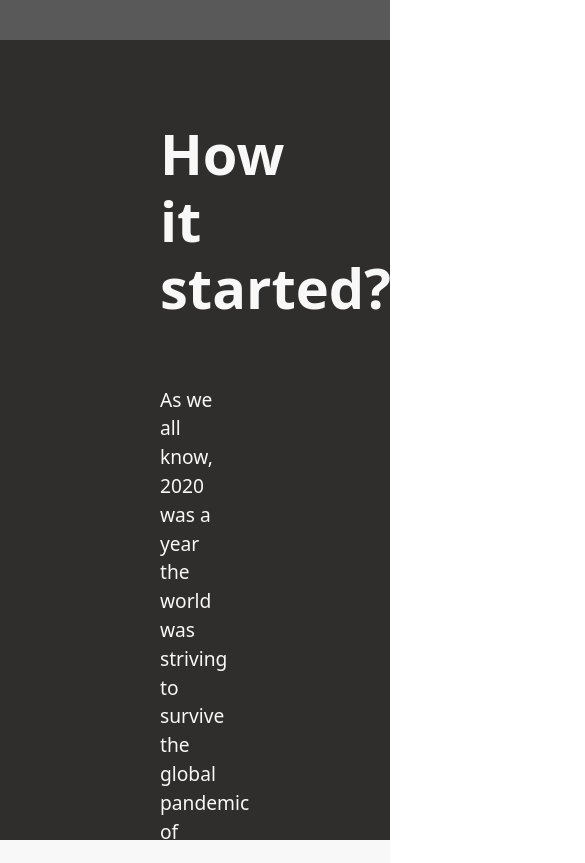
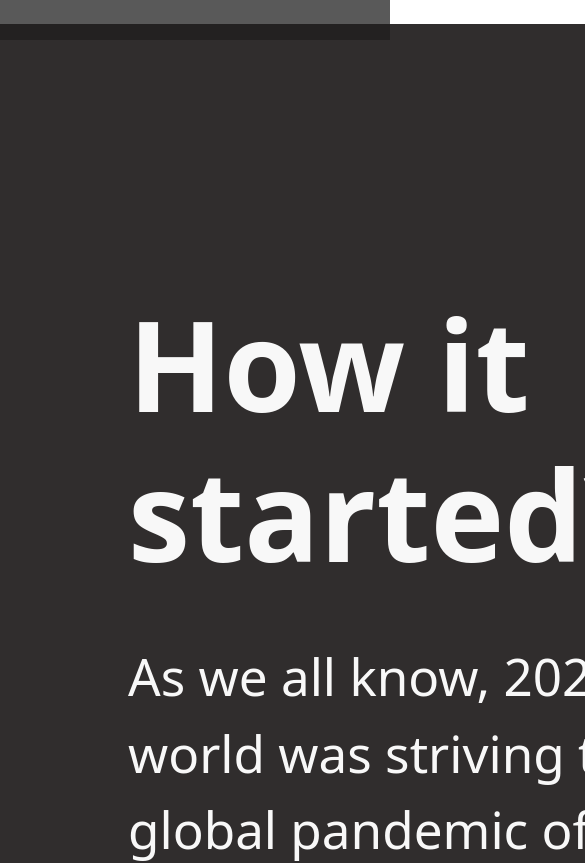
Before and after one commit to NidaSagri/ngo-website, a React (Create React App) app: page /aboutus in a window 390 px wide. Shown: the part 740-1603 px from the top of the page, 585 px wide, since content can reach past the window. Built offline with nearby package versions, Linux system fonts and the light colour scheme; grey boxes are pictures that could not be loaded.

Commit message:
added media query

```diff
--- a/src/components/Footer/Footer.css
+++ b/src/components/Footer/Footer.css
@@ -42,6 +42,29 @@
     .footercontainer{
         display: flex;
         flex-direction: column;
+        width: 71rem;
+        height: 155rem;
+    }
 
+    .footercontainer div{
+        font-size: 9.9rem;
+        margin-bottom: 10rem;
+        width: 90%;
+    }
+
+    .footercontainer h5 {
+        font-size: 4rem;
+        line-height: 6rem;
+        margin-bottom: 3rem;
+    }
+
+    .footercontainer p {
+        line-height: 8rem;
+        font-size: 3.1rem;
+    }
+
+    .contactdiv i {
+        font-size: 4.4rem;
+        margin-right: 5rem;
     }
 }
--- a/src/components/Footer/Footer.js
+++ b/src/components/Footer/Footer.js
@@ -9,9 +9,9 @@ const Footer = () => {
         <div className="getintouch">GET IN TOUCH</div>
         <div className="contactinfo">
         <h5>Contact Info</h5>
-        <p><i class="fa-brands fa-whatsapp"></i>WhatsApp: +91-6306266557</p>
-        <p><i class="fa-solid fa-phone"></i>Calling: +91- 8318500748</p>
-        <p><i class="fa-regular fa-envelope"></i>career@nayepankh.com</p>
+        <p><i class="fa-brands fa-whatsapp"></i> WhatsApp: +91-6306266557</p>
+        <p><i class="fa-solid fa-phone"></i> Calling: +91- 8318500748</p>
+        <p><i class="fa-regular fa-envelope"></i> career@nayepankh.com</p>
         <div className="contactdiv">
         <i class="fa-brands fa-facebook"></i>
         <i class="fa-brands fa-instagram"></i>
--- a/src/components/Home/Home.css
+++ b/src/components/Home/Home.css
@@ -199,42 +199,97 @@
         margin-bottom: 15rem;
     }
 
-    .card{
-        width: 45rem;
-        height: 30rem;
-        margin-top: 5rem;
-        margin-left: 26rem;
-
-
+    .card {
+        width: 63rem;
+        height: 40rem;
+        margin-top: 7rem;
+        margin-left: 35rem;
+        font-size: 3rem;
     }
 
-    .container2{
+    .icon {
+        font-size: 5rem;
+    }
+
+    .card h3{
+        font-size: 3rem;
+        margin-top: 4rem;
+    }
+
+    .container2, .container3, .container4{
         display: flex;
         flex-direction: column;
         justify-content: center;
         align-items: center;
         flex-wrap: wrap;
-        width: 100vw;
-display: block;
+        width: 71rem;
+        height: 175rem;
+        margin-top: -1rem;
+        padding: 5rem 8rem;
+    }
 
+    .container2 .section1 img {
+        width: 54rem;
+        height: 52rem;
+    }
+
+    .container2 h2, .container3 h2, .container4 h2 {
+        font-size: 5rem;
+        font-weight: 400;
+        letter-spacing: 4px;
+        margin-top: 6.2rem;
+    }
+
+    .container2 h5, .container3 h5, .container4 h5 {
+        font-size: 7.8rem;
+        font-weight: 700;
+        width: 100%;
+        text-align: left;
+        margin-bottom: 3rem;
+        margin-top: 4.2rem;
+    }
+
+    .container2 p, .container3 p {
+        text-align: left;
+        font-size: 3.2rem;
+        font-weight: 400;
+        margin-bottom: 9rem;
+    }
+
+    .container3 .section1 img {
+        margin-top: 8rem;
+        width: 54rem;
+        margin-left: 0rem;
+    }
+
+    .container4 p{
+        font-size: 2.25rem;
+    }
+
+    .container4 {
+        height: 101rem;
+        padding: 0px 8rem;
+    }
+
+    .container4 h5 {
+        font-size: 6rem;
+        margin-top: 10rem;
+    }
+
+    .btn1 {
+        padding: 3rem 3rem;
+        margin-right: 2.6rem;
+        font-size: 2.2rem;
     }
 
     .carousel-inner{
-        width: 70rem;
+        width: 72rem;
     }
     .carousel-control-next {
-        right: -36rem;
+        right: -44rem;
+    }
+    .carousel-control-prev {
+        left: 44px;
     }
 
-
-    .container3{
-        display: flex;
-        flex-direction: column;
-        flex-wrap: wrap;
-        justify-content: center;
-        align-items: center;
-        width: 100%;
-        display: block;
-
-    }
 }
```
